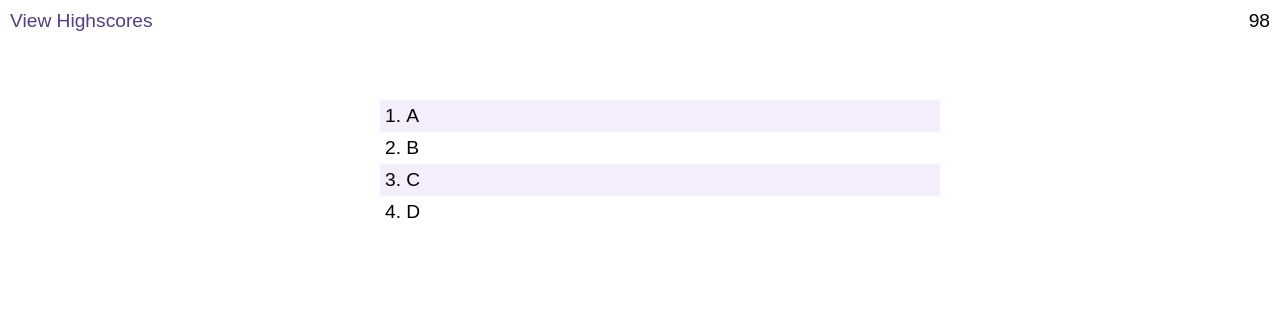
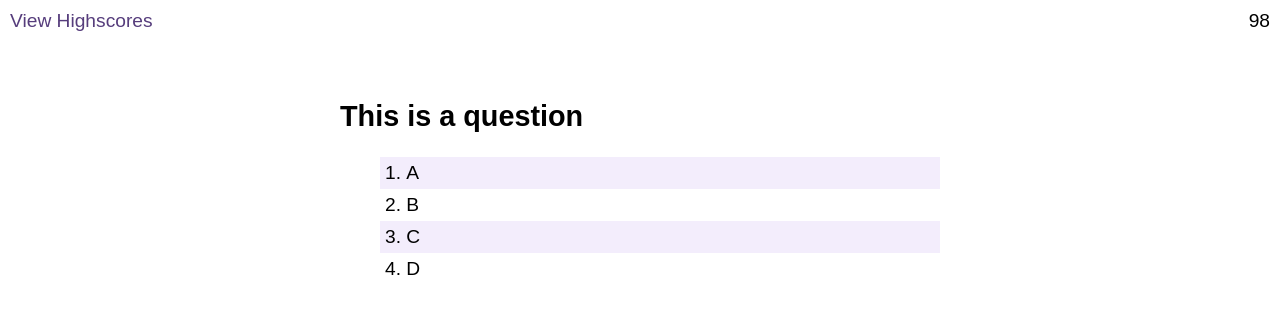
Before and after one commit to rararach-l/code-quiz, a plain HTML site: page index.html in a window 1280 px wide. Both pictures are taken after a click on the button "Start Quiz". Drawn offline with Linux system fonts and the light colour scheme.

Commit message:
fixed issues with question title and answer functionality

```diff
--- a/assets/js/logic.js
+++ b/assets/js/logic.js
@@ -6,13 +6,10 @@
 // The quiz should end when all questions are answered or the timer reaches 0.
 // When the game ends, it should display their score and give the user the ability to save their initials and their score
 
-// Prepare the questions in question.js file
-// var questions = ...
-// var questions = questions[i];
+
 var score = 0;
-var currentQuestion = 0;
+var currentQuestion = question[0];
 var counter = 100;
-var timer;
 
 // Prepare all selector that we might need to point to the html element.
 var startButton = document.querySelector('#start-button');
@@ -25,9 +22,9 @@ var audio = new Audio('assets/sfx/correct.wav')
 var wrongAnswerAudio = new Audio('assets/sfx/incorrect.wav')
 var endScreen = document.querySelector('#end-screen');
 var finalScore = document.querySelector('#final-score');
+var submitButton = document.querySelector('#submit-button');
 
-// ....
-
+// start the quiz using the start button, this is linked to the start of the timer and the first question being shown
 startButton.addEventListener('click', function() {
     startScreen.setAttribute('class', 'hide');
     questionsContainer.setAttribute('class', 'visible');
@@ -43,65 +40,53 @@ startButton.addEventListener('click', function() {
     }, 1000);
 });
 
+// using the array in question.js, the question is shown/populated
 function populateQuestion(question) {
-    var questionTitle = question.title;
-    var choices = question.choices;
-    var answer = question.answer;
+    let questionTitle = question.title;
+    let choices = question.choices;
+    let answer = question.answer;
     choicesContainer.innerHTML = '';
-    questionTitle.textContent = questionTitle;
-    var choicesList = document.createElement('ul');
+    let questionTitleEl = document.querySelector('#question-title');
+    questionTitleEl.textContent = questionTitle;
+    let choicesList = document.createElement('ul');
 
     for (let i = 0; i < choices.length; i++) {
-        var questionTitle = document.createElement("ul")
-        var choice = document.createElement('li');
+        let choice = document.createElement('li');
         choice.textContent = choices[i];
         choicesList.appendChild(choice);
         choice.addEventListener('click', function() {
-            if (choice.textContent === answer.textContent) {
+            if (i === answer) {
                 audio.play();
                 score++;
                 nextQuestion();
             } else {
                 wrongAnswerAudio.play();
                 counter = counter - 10;
+                nextQuestion();
                 if (counter <= 0) {
                     endGame();
                 }
             }
         });
     }
+
     choicesContainer.appendChild(choicesList);
 }
 
+// a function to show the next question, which can be used regardless of whether the question is right or wrong
+
 function nextQuestion() {
     currentQuestion++;
-    if (currentQuestion < questions.length) {
-        populateQuestion(questions[currentQuestion]);
+    if (currentQuestion < question.length) {
+        populateQuestion(question[currentQuestion]);
     } else {
         endGame();
     }
 }
 
+// endgame function
 function endGame() {
     questionsContainer.setAttribute('class', 'hide');
     endScreen.setAttribute('class', 'visible');
     finalScore.textContent = score;
-    clearInterval(intervalId);
 }
-
-function saveHighscore(initial) {
-    var highscores = JSON.parse(localStorage.getItem("highscores")) || [];
-    highscores.push({initials: initial, score: score});
-    highscores.sort(function(a,b){return b.score - a.score});
-    localStorage.setItem("highscores", JSON.stringify(highscores));
-}
-
-// Another click event listener for choices
-//    Check answer
-//        if correct, add 1 to score, call nextQuestion()
-//        if wrong, remove 10 seconds from the interval, call nextQuestion()
-
-// Click event listener to submit button
-//    var initial = initialInput.value.trim()
-//    saveHighscore(initial)
-//    redirect to highscore page
--- a/assets/js/questions.js
+++ b/assets/js/questions.js
@@ -2,22 +2,25 @@
 const question = [
     {
         title: "This is a question",
-        choices: [
+        choices:
+        [
             "A",
             "B",
             "C",
             "D"
         ],
-        answer: "A"
+        answer: 0
     },
     {
-    title: "What is the difference between let and var?", choices: [
+    title: "What is the difference between let and var?",
+    choices:
+    [
         "let is block-scoped while var is function-scoped",
         "let is function-scoped while var is block-scoped",
         "let is used for constants while var is used for variables",
         "var is block-scoped while let is function-scoped"
     ],
-    answer: "let is function-scoped while var is block-scoped"
+    answer: 1
 },
 {
     title: "What is the difference between == and ===?",
@@ -27,16 +30,17 @@ const question = [
         "== checks if both are strings while === checks if both are numbers",
         "=== checks if both are true == checks both are false"
     ],
-    answer: "A"
+    answer: 0
 },
 {
     title: "How can you declare a variable in JavaScript?",
-    choices: [
-        "A. var x = 10;",
-        "B. let x = 10;",
-        "C. const x = 10;",
-        "D. All of the above"
+    choices:
+    [
+        "var x = 10;",
+        "let x = 10;",
+        "const x = 10;",
+        "All of the above"
     ],
-    answer: "D"
+    answer: 3
 },
 ];
--- a/index.html
+++ b/index.html
@@ -34,7 +34,7 @@
         <p>Your final score is <span id="final-score"></span>.</p>
         <p>
           Enter initials: <input type="text" id="initials" max="3" />
-          <button id="submit">Submit</button>
+          <button id="submit-button">Submit</button>
         </p>
       </div>
 
```
